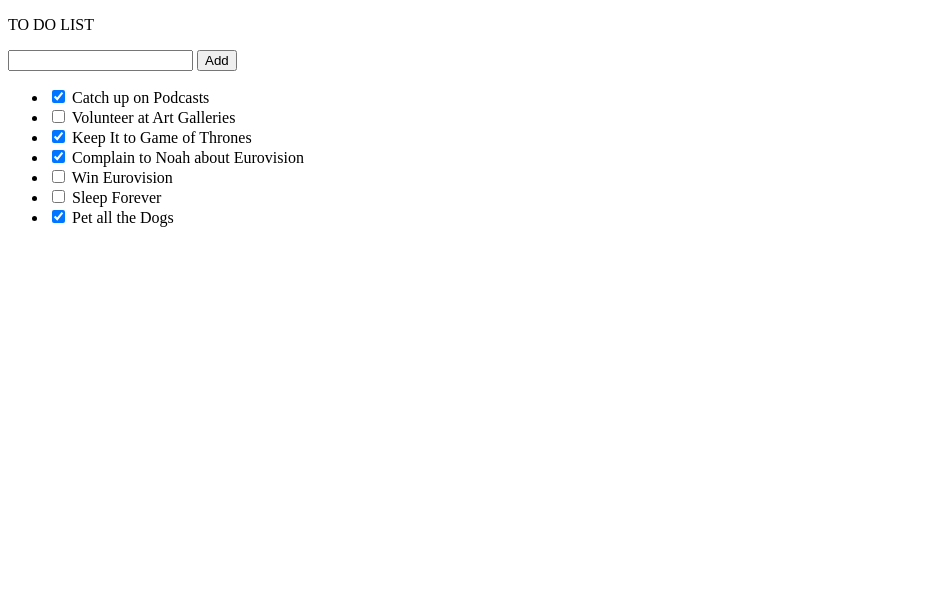
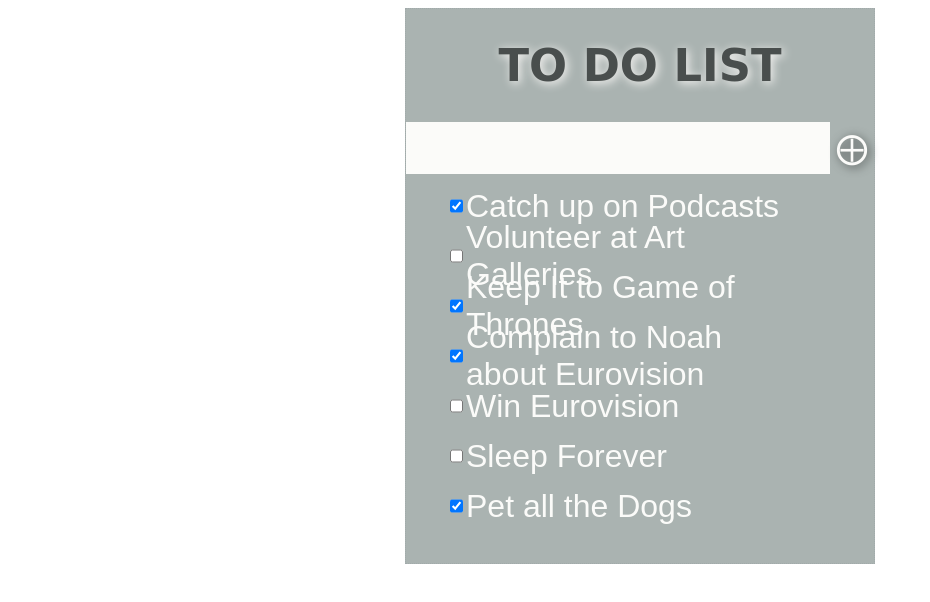
Before and after one commit to lacrivella/ComponentTODOList, a plain HTML site: page index.html in a window 1280 px wide. Shown: the whole page, without its empty margins (0-930 px from the left). Drawn offline with Linux system fonts and the light colour scheme; a web font is replaced by a local one.

Commit message:
finalized css

```diff
--- a/index.html
+++ b/index.html
@@ -4,17 +4,11 @@
     <meta charset="UTF-8">
     <meta name="viewport" content="width=device-width, initial-scale=1.0">
     <meta http-equiv="X-UA-Compatible" content="ie=edge">
-    <!-- <link rel="stylesheet" href="./src/index.css"> -->
+    <link rel="stylesheet" href="./src/index.css">
     <title>To Do List</title>
 </head>
 <body>
-    <header id="header">
-    </header>
     <div id="app">
-    <main>
-        <ul id="lists">
-        </ul>
-    </main>
     </div>
     <script type="module" src="src/index.js"></script>
 </body>
--- a/src/component/AddTodo.js
+++ b/src/component/AddTodo.js
@@ -28,7 +28,7 @@ class AddTodo extends Component {
         return /*html*/ `
             <form>
             <label><input name="task"></label>
-            <button>Add</button>
+            <button>&#10753;</button>
             </form>
         `;
     }
--- a/src/component/App.js
+++ b/src/component/App.js
@@ -33,10 +33,8 @@ class App extends Component {
 
     renderTemplate() {
         return /*html*/`
-            <div id="app">
+            <div>
                 <main>
-                    <ul id="lists">
-                    </ul>
                 </main>
             </div>
         `;
--- a/src/component/Header.js
+++ b/src/component/Header.js
@@ -3,7 +3,9 @@ import Component from './Component.js';
 class Header extends Component {
     renderTemplate() {
         return /*html*/`
-            <header id="header">TO DO LIST</header>
+            <header id="header">
+                <h1>TO DO LIST</h1>
+            </header>
         `;
     }
 }
--- a/src/index.css
+++ b/src/index.css
@@ -4,26 +4,62 @@
 
 body {
     font-family: 'Wire One', sans-serif;
-    background-color: #FBFBF9;
     font-size: 2em;
+    display: flex;
+    justify-content: center;
+}
+
+header {
+    font-family: 'Megrim', cursive;
+    color: #494E4D;
+    display: flex;
+    justify-content: center;
 }
 
 h1 {
-    font-family: 'Megrim', cursive;
-    color: #494E4D;
+    font-size: 1.4em;
+    text-shadow: 2px 2px 10px rgb(248, 246, 244);
 }
 
-section {
-    height: 550px;
-    width: 650px;
+#app {
+    margin-bottom: 10px;
+    background-color: rgba(87, 104, 101, .5);
+    color: #FBFBF9;
+    border: 1px dotted #a1aaaa;
 }
 
-div {
-    display:flex;
-    flex-wrap: nowrap;
-    flex-direction: column-reverse;
+li {
+    list-style: none;
+    display: flex;
+    height: 50px;
+    width: 350px;
     align-items: center;
-    margin-bottom: 10px;
-    background-color: rgba(87, 104, 101, .7);
+}
+
+form {
+    display: flex;
+    justify-content: center;
+    margin-bottom: -25px;
+}
+input {
+    height: 50px;
+    font-family: 'Wire One', sans-serif;
+    font-size: 1em;
+    text-align: center;
+    color: #a1aaaa;
+    background-color: #FBFBF9;
+    border: none;
+}
+
+button {
+    background-color: transparent;
+    border: none;
     color: #FBFBF9;
+    text-shadow: 2px 2px 10px #494E4D;
+    font-size: 1em;
+    cursor: pointer;
 }
+
+button:hover {
+    transform: scale(1.5);
+}
```
